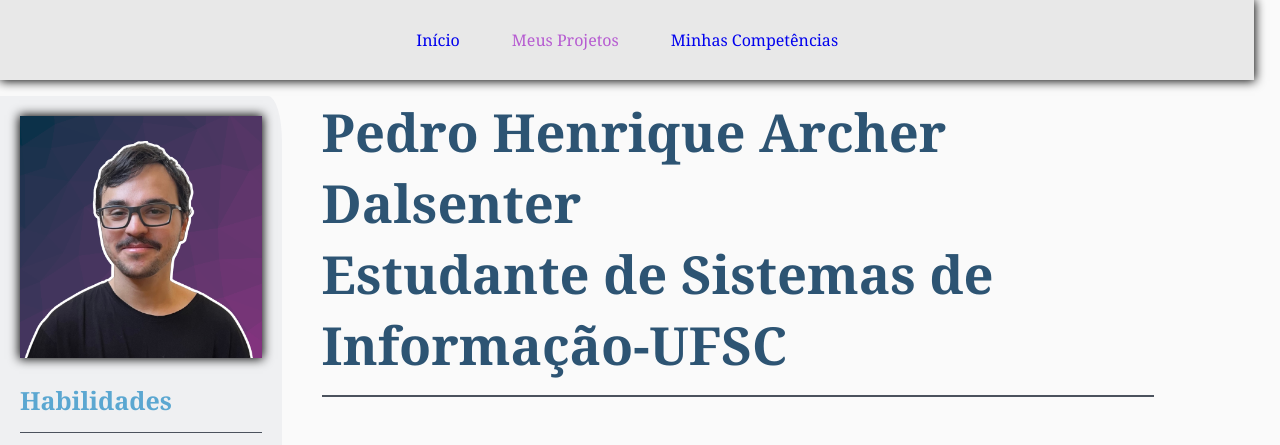
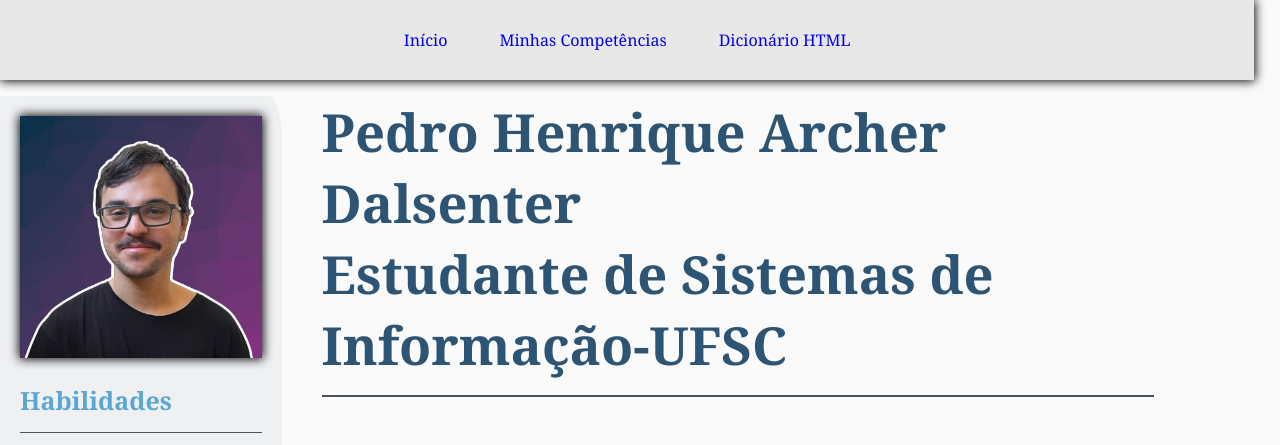
Before and after one commit to PedroDaluncio/TarefasDisciplinaWeb, a plain HTML site: page docs/index.html in a window 1280 px wide. Shown: the top 445 px of the page. Drawn offline with Linux system fonts and the light colour scheme.

Commit message:
changed html

```diff
--- a/docs/index.html
+++ b/docs/index.html
@@ -11,8 +11,8 @@
     <header>
         <nav>
             <a href="#myNameAndCollege"><div class="button">Início</div></a>
-            <a href=""><div class="button">Meus Projetos</div></a>
             <a href="#Skills"><div class="button">Minhas Competências</div></a>
+            <a href="html_dict.html"><div class="button">Dicionário HTML</div></a>
         </nav>
     </header>
     <main>
```
